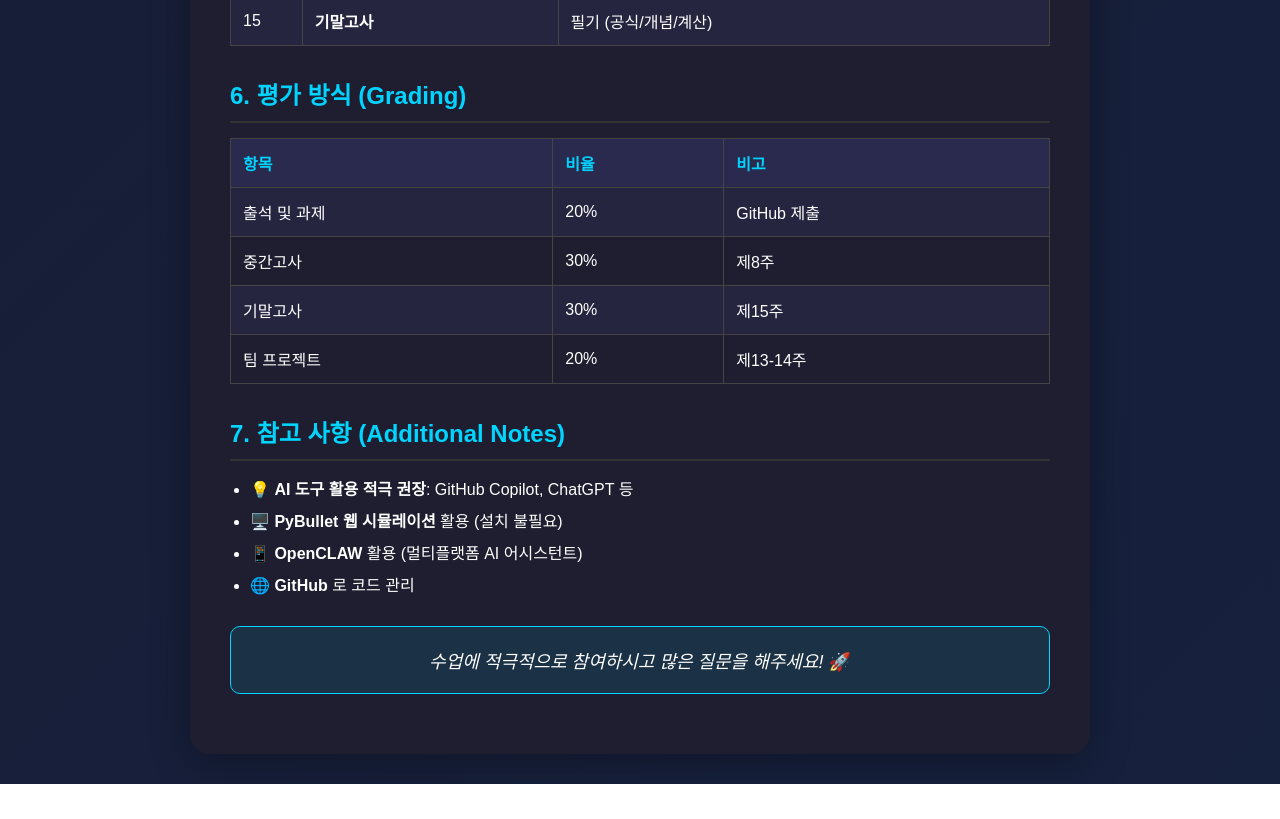
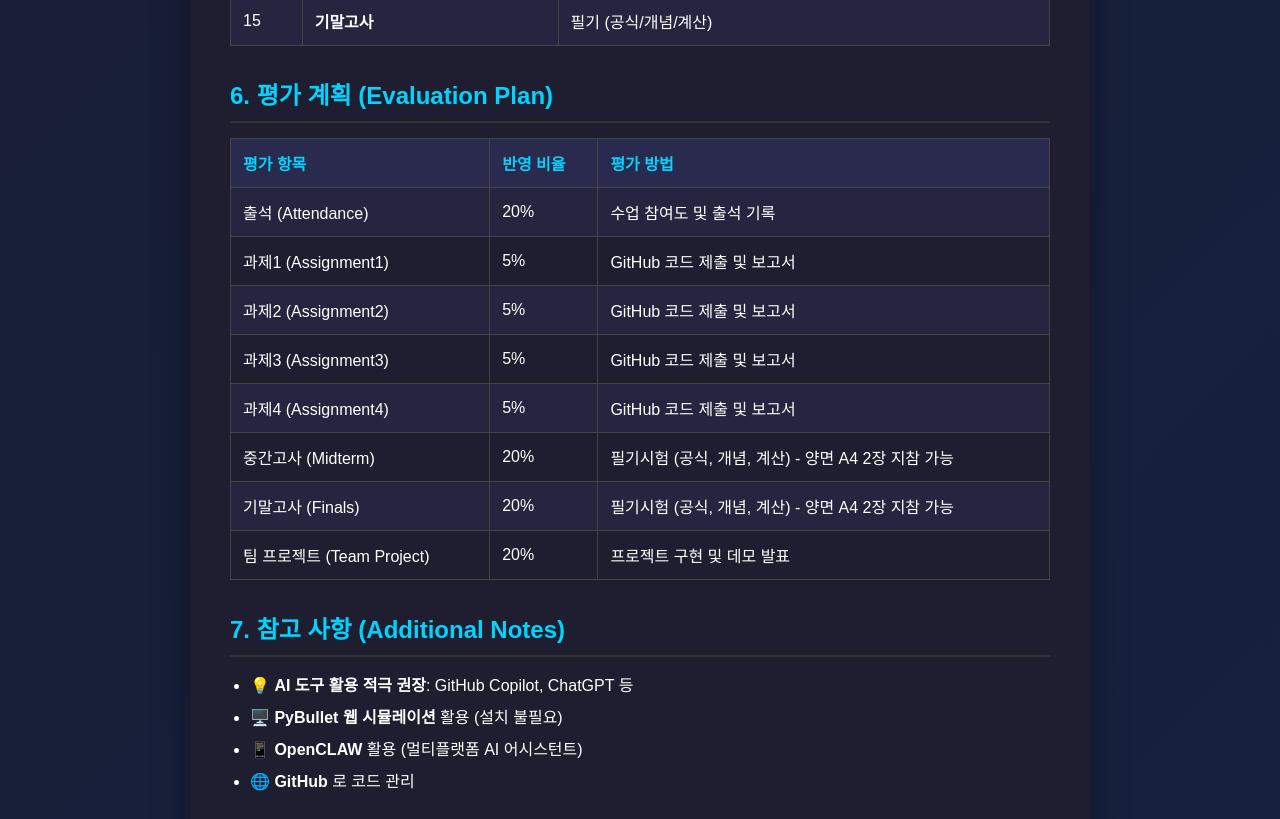
Before and after one commit to areal2025/ai_robot_class, a website: page _book/syllabus.html in a window 1280 px wide. Shown: the part 2843-3662 px from the top of the page. Before the commit the page ends 3627 px from the top, so only its background shows below. Drawn offline with Linux system fonts and the light colour scheme.

Commit message:
Add evaluation methods

```diff
--- a/_book/syllabus.html
+++ b/_book/syllabus.html
@@ -288,32 +288,52 @@
             </tr>
         </table>
 
-        <h2>6. 평가 방식 (Grading)</h2>
+        <h2>6. 평가 계획 (Evaluation Plan)</h2>
         <table>
             <tr>
-                <th>항목</th>
-                <th>비율</th>
-                <th>비고</th>
+                <th>평가 항목</th>
+                <th>반영 비율</th>
+                <th>평가 방법</th>
             </tr>
             <tr>
-                <td>출석 및 과제</td>
+                <td>출석 (Attendance)</td>
                 <td>20%</td>
-                <td>GitHub 제출</td>
+                <td>수업 참여도 및 출석 기록</td>
             </tr>
             <tr>
-                <td>중간고사</td>
-                <td>30%</td>
-                <td>제8주</td>
+                <td>과제1 (Assignment1)</td>
+                <td>5%</td>
+                <td>GitHub 코드 제출 및 보고서</td>
             </tr>
             <tr>
-                <td>기말고사</td>
-                <td>30%</td>
-                <td>제15주</td>
+                <td>과제2 (Assignment2)</td>
+                <td>5%</td>
+                <td>GitHub 코드 제출 및 보고서</td>
             </tr>
             <tr>
-                <td>팀 프로젝트</td>
+                <td>과제3 (Assignment3)</td>
+                <td>5%</td>
+                <td>GitHub 코드 제출 및 보고서</td>
+            </tr>
+            <tr>
+                <td>과제4 (Assignment4)</td>
+                <td>5%</td>
+                <td>GitHub 코드 제출 및 보고서</td>
+            </tr>
+            <tr>
+                <td>중간고사 (Midterm)</td>
                 <td>20%</td>
-                <td>제13-14주</td>
+                <td>필기시험 (공식, 개념, 계산) - 양면 A4 2장 지참 가능</td>
+            </tr>
+            <tr>
+                <td>기말고사 (Finals)</td>
+                <td>20%</td>
+                <td>필기시험 (공식, 개념, 계산) - 양면 A4 2장 지참 가능</td>
+            </tr>
+            <tr>
+                <td>팀 프로젝트 (Team Project)</td>
+                <td>20%</td>
+                <td>프로젝트 구현 및 데모 발표</td>
             </tr>
         </table>
 
```
Also changed, not shown: _book/content/week1.html (+1 -1 lines), _book/content/week10.html (+1 -1 lines), _book/content/week11.html (+1 -1 lines), _book/content/week12.html (+1 -1 lines), _book/content/week2.html (+1 -1 lines), _book/content/week3.html (+1 -1 lines), _book/content/week4.html (+1 -1 lines), _book/content/week5.html (+1 -1 lines), _book/content/week6.html (+1 -1 lines), _book/content/week7.html (+1 -1 lines), _book/content/week9.html (+1 -1 lines), _book/index.html (+1 -1 lines), syllabus.html (+34 -14 lines).
